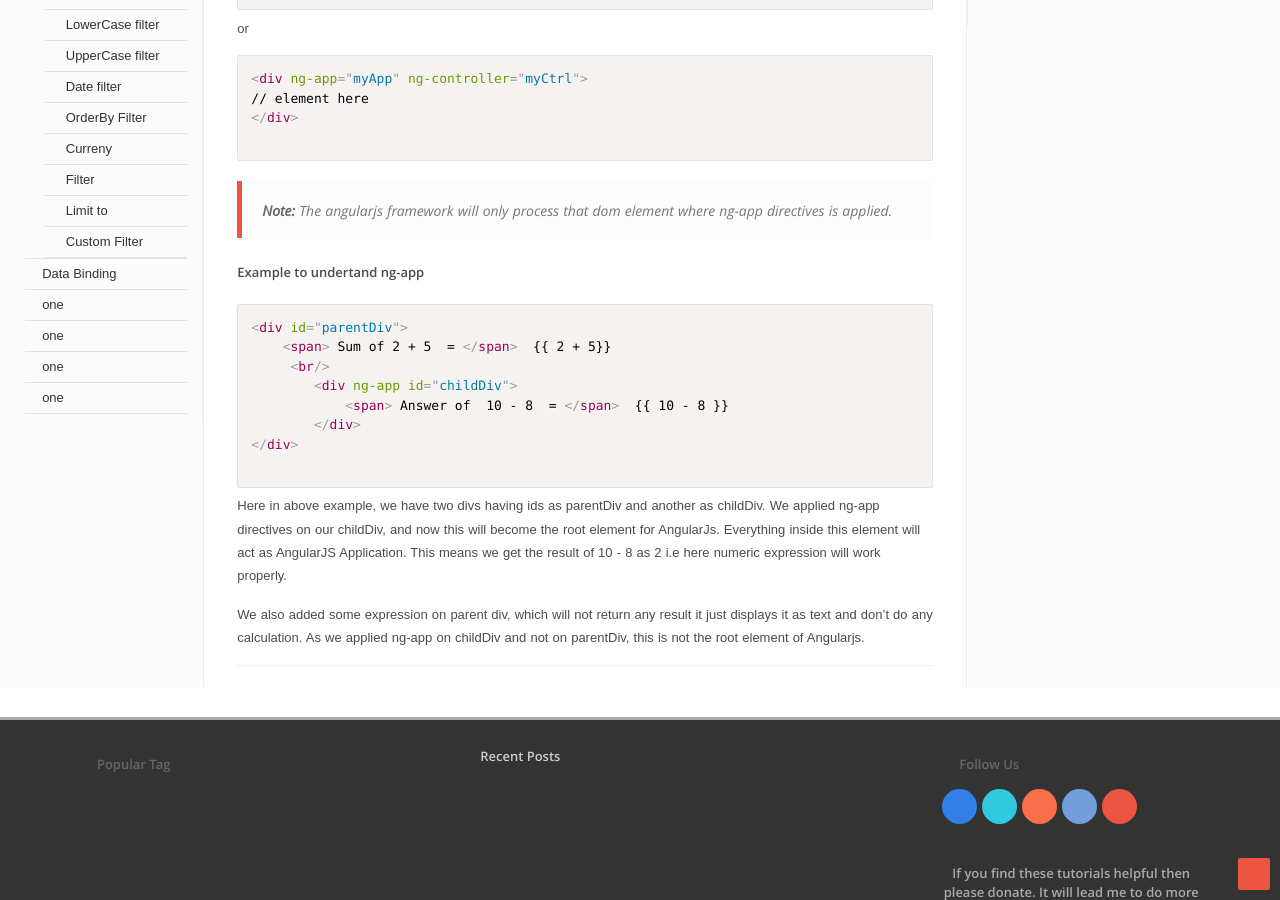
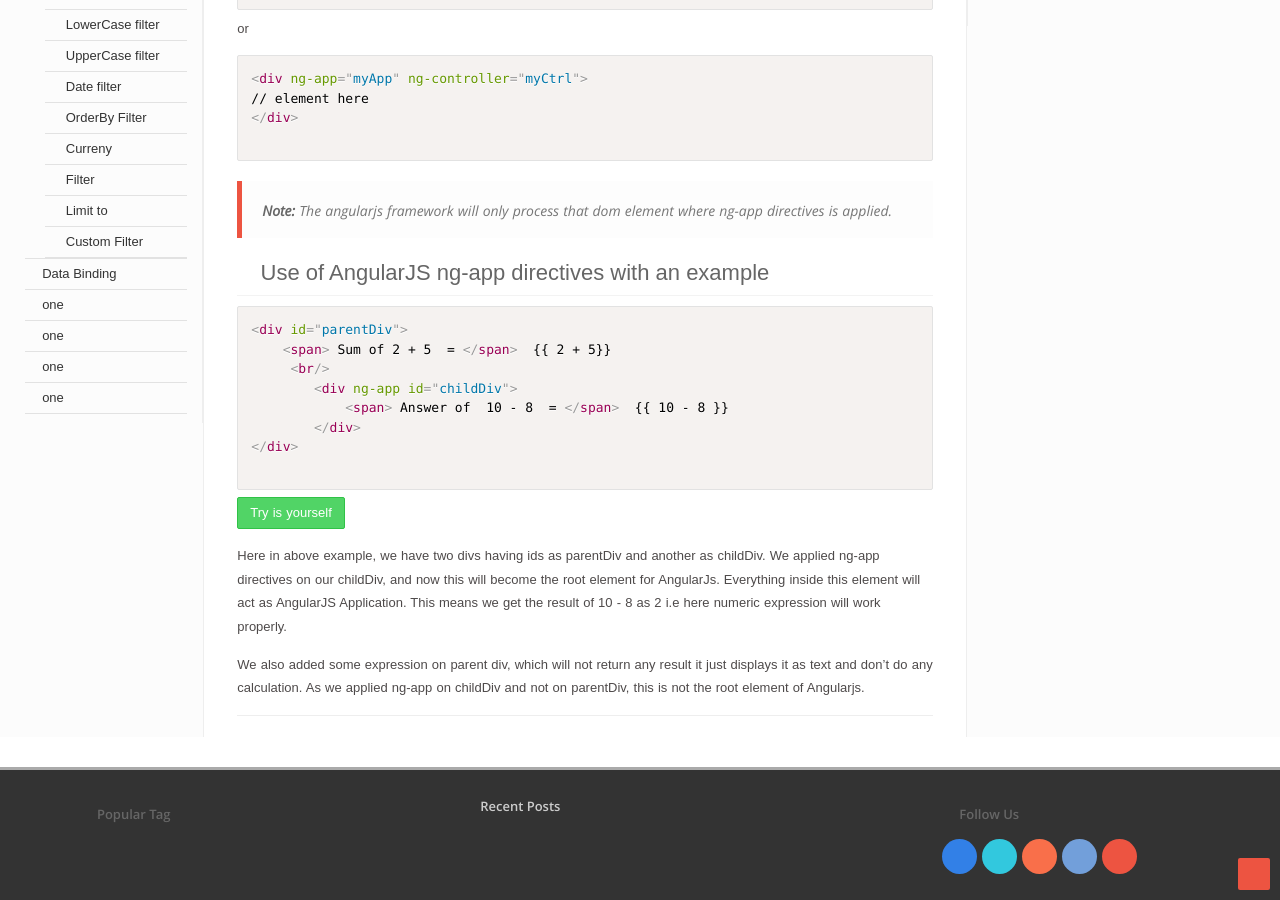
Before and after one commit to angular4pro/angular4pro.github.io, a Jekyll site: the page built from _posts/2017-09-25-ng-app.md, in a window 1280 px wide and 900 px high, scrolled down 836 px. Built offline with Jekyll 4.4.1, drawn with Linux system fonts in a browser that asks for light colours; some web fonts are replaced.

Commit message:
Update 2017-09-25-ng-app.md

````diff
--- a/_posts/2017-09-25-ng-app.md
+++ b/_posts/2017-09-25-ng-app.md
@@ -37,7 +37,7 @@ or
 
 > **Note:** The angularjs framework will only process that dom element where ng-app directives is applied.
 
-#### Example to undertand ng-app
+## <i class="fa fa-angle-double-right color"></i> Use of AngularJS ng-app directives with an example
 
 ```html {% raw %}
 <div id="parentDiv">
@@ -49,9 +49,11 @@ or
 </div>
 {% endraw %}
 ```
+[Try is yourself](https://angular4pro.com/demos/editor.html?f=demo&i=113){: .btn .btn-success .btn-green}
 
 Here in above example, we have two divs having ids as parentDiv and another as childDiv. We applied ng-app directives on our childDiv, and now this will become the root element for AngularJs. Everything inside this element will act as AngularJS Application. This means we get the result of 10 - 8 as 2  i.e here numeric expression will work properly.
 
 We also added some expression on parent div, which will not return any result it just displays it as text and don't do any calculation. As we applied ng-app on childDiv and not on parentDiv, this is not the root element of Angularjs.
 
+
 ---
````
